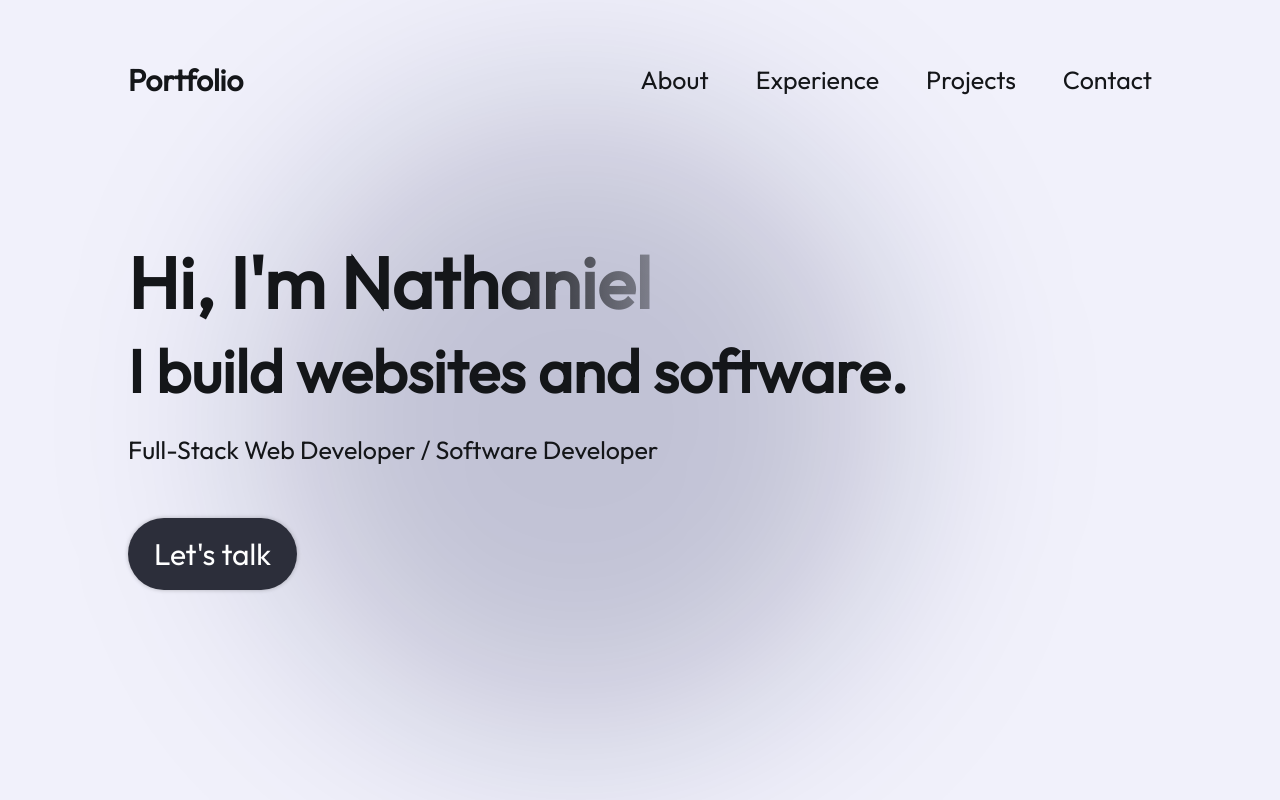
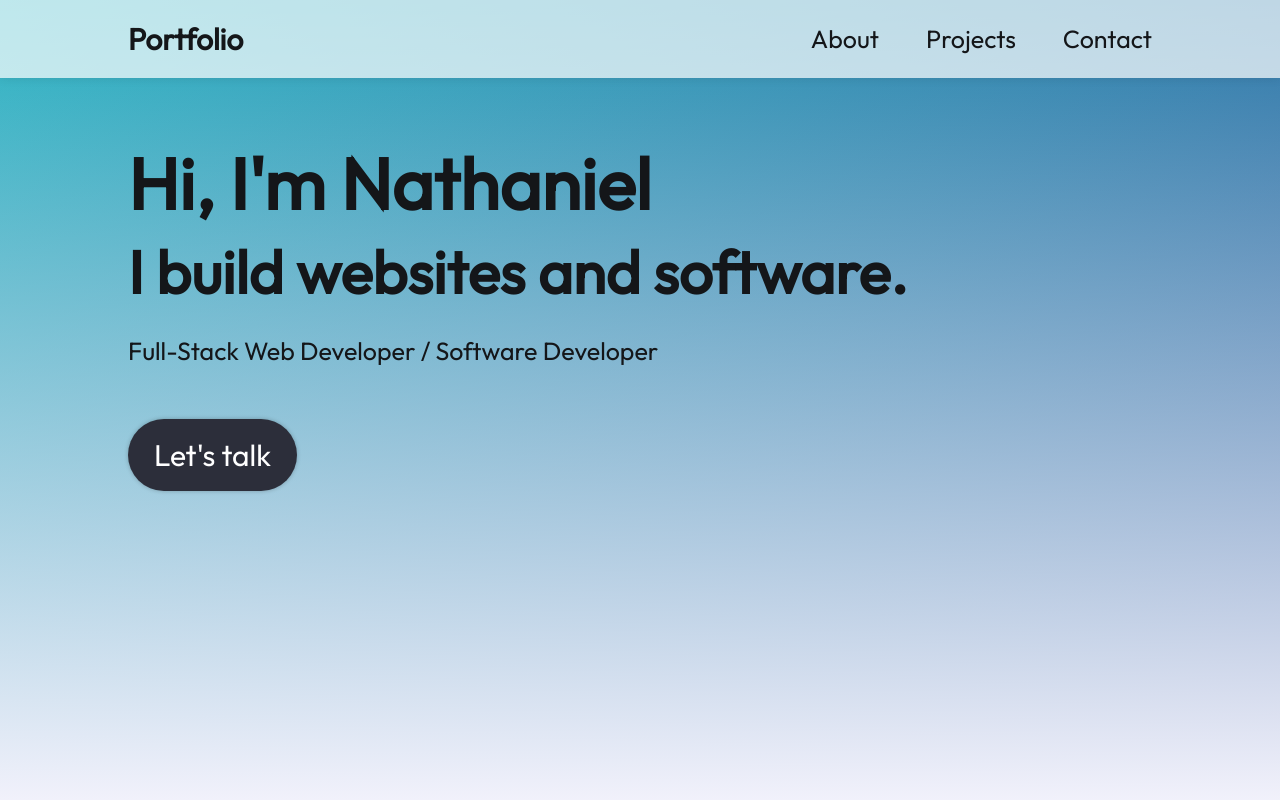
Before and after one commit to natlee9878/portfolio_web, a React (Vite) app: page / in a window 1280 px wide. Shown: the top 800 px of the page. Built offline with nearby package versions, Linux system fonts and the light colour scheme.

Commit message:
added dist

```diff
--- a/src/App.module.css
+++ b/src/App.module.css
@@ -5,3 +5,39 @@
     width: 100%;
     height: 100%;
 }
+
+body, html {
+    margin: 0;
+    padding: 0;
+    width: 100%;
+    height: 100%;
+    overflow-x: hidden; /* Ensure no horizontal scrollbars */
+    background: linear-gradient(-45deg, #ee7752, #e73c7e, #23a6d5, #23d5ab);
+    background-size: 400% 400%;
+    animation: gradient 15s ease infinite;
+    scroll-behavior: smooth;
+    scroll-padding-top: 100px; /* Adjust as needed */
+
+}
+
+@keyframes gradient {
+    0% {
+        background-position: 0% 50%;
+    }
+    50% {
+        background-position: 100% 50%;
+    }
+    100% {
+        background-position: 0% 50%;
+    }
+}
+
+.appContainer {
+    width: 100%;
+    height: 100%;
+    overflow: hidden;
+    display: flex;
+    flex-direction: column;
+    justify-content: flex-start;
+    align-items: stretch;
+}
--- a/src/components/About/About.module.css
+++ b/src/components/About/About.module.css
@@ -1,6 +1,4 @@
 @import "../../vars.css";
-
-
 
 .container {
   position: relative;
@@ -11,7 +9,6 @@
   margin-left: 10%;
   margin-right: 10%;
   overflow: hidden;
-
 }
 
 .title {
@@ -77,7 +74,7 @@
   align-items: center;
   margin-left: 5%;
   margin-right: 10%;
-  font-size: 16px;
+  font-size: 17px;
   padding: 25px;
   display: inline;
 }
@@ -95,6 +92,7 @@
 
     .content {
         flex-direction: column;
+        text-align: center;
     }
 
     .aboutImage {
--- a/src/components/Contact/Contact.module.css
+++ b/src/components/Contact/Contact.module.css
@@ -1,4 +1,6 @@
 @import "../../vars.css";
+
+
 
 text {
   font-style: var(--font-robot);
--- a/src/components/Copyright/Copyright.module.css
+++ b/src/components/Copyright/Copyright.module.css
@@ -1,11 +1,10 @@
 @import "../../vars.css";
 
 .copyright {
-    background-color: #000; /* Black background color */
-    color: #fff; /* White text color */
-    text-align: center; /* Center align text */
-    padding: 10px 0; /* Padding for top and bottom */
-    position:; /* Fixed position to stick to viewport */
-    bottom: 0; /* Stick to the bottom */
-    width: 100%; /* Full width */
+    background-color: #000;
+    color: #fff;
+    text-align: center;
+    padding: 10px 0;
+    bottom: 0;
+    width: 100%;
   }
--- a/src/components/Experience/Experience.module.css
+++ b/src/components/Experience/Experience.module.css
@@ -5,6 +5,7 @@
   margin-top: 79px;
   margin-left: 10%;
   margin-right: 10%;
+  margin-bottom: 10%;
 }
 
 .title {
--- a/src/components/Hero/Hero.jsx
+++ b/src/components/Hero/Hero.jsx
@@ -1,12 +1,12 @@
-import React from 'react';
-import { getImageUrl } from '../../utils';
+import React from "react";
+import { getImageUrl } from "../../utils";
 import styles from "./Hero.module.css";
 
 export const Hero = () => {
   return (
+    <div className={styles.heroWrapper}>
     <section className={styles.container}>
       <div className={styles.content}>
-                {/*<h4 className={styles.smalltext}>Hi, my name is</h4>*/}
         <h2 className={styles.title}>Hi, I'm Nathaniel</h2>
         <p className={styles.subtitle}>I build websites and software.</p>
         <p className={styles.description}>
@@ -16,13 +16,7 @@ export const Hero = () => {
           Let's talk
         </a>
       </div>
-            {/* <img
-                src={getImageUrl("hero/circlenat.png")}
-                alt="Hero image of me"
-                className={styles.heroImg}
-            /> */}
-            <div className={styles.topBlur} />
-            {/* <div className={styles.bottomBlur} /> */}
     </section>
+    </div>
   );
 };
--- a/src/components/Hero/Hero.module.css
+++ b/src/components/Hero/Hero.module.css
@@ -1,17 +1,47 @@
 @import "../../vars.css";
+
+.heroWrapper {
+    position: relative;
+    width: 100%;
+    height: 100vh;
+    overflow: hidden;
+    background: linear-gradient(135deg, #1a2980, #26d0ce, #2e1a80);
+    background-size: 400% 400%;
+    animation: gradient 15s ease infinite;
+}
+
+.heroWrapper::after {
+    content: '';
+    position: absolute;
+    bottom: 0;
+    left: 0;
+    width: 100%;
+    height: 100vh;
+    background: linear-gradient(to bottom, rgba(255, 255, 255, 0), var(--color-bg));
+}
+@keyframes gradient {
+    0% {
+        background-position: 0% 50%;
+    }
+    50% {
+        background-position: 100% 50%;
+    }
+    100% {
+        background-position: 0% 50%;
+    }
+}
 
 .container {
     position: relative;
     display: flex;
     align-items: flex-start;
     justify-content: space-between;
-    margin-top: 10%;
     z-index: 1;
     margin-left: 10%;
     margin-right: 10%;
     height: 100vh;
-
     /* margin-bottom: 49px; */
+    padding-top: 10%;
 }
 
 .content {
@@ -35,12 +65,7 @@
     margin-bottom: 5px;
     margin-top: 10px;
     font-family: var(--font-roboto);
-    background:
-        linear-gradient(90deg,
-        #141619 70%,
-            rgba(255, 255, 255, 0) 120%);
-    -webkit-text-fill-color: transparent;
-    -webkit-background-clip: text;
+
 }
 
 .subtitle {
@@ -66,18 +91,12 @@
     font-weight: 400;
     padding: 17px 26px;
     box-shadow: 0 0 4px 0 rgba(0, 0, 0, 0.25);
+    transition: transform 0.3s, background-color 0.3s;
 }
 
-.heroImg {
-    width: 35%;
-    z-index: 1;
-    margin-left: 10%;
-
-    /* Animation */
-    animation-name: floating;
-    animation-duration: 3s;
-    animation-iteration-count: infinite;
-    animation-timing-function: ease-in-out;
+.contactBtn:hover {
+    background-color: var(--color-dark);
+    transform: scale(1.1);
 }
 
 @keyframes floating {
@@ -94,38 +113,11 @@
     }
 }
 
-.topBlur {
-    position: absolute;
-    width: 50vw;
-    height: 50vw;
-    min-width: 350px;
-    min-width: 350px;
-    top: -128px;
-    left: 10vw;
-    border-radius: 764px;
-    background: rgba(5, 10, 68, 0.2); /* Adjusted to --color-dark with 70% opacity */
-    filter: blur(100px);
-    z-index: 0;
-}
-
-.bottomBlur {
-    position: absolute;
-    width: 70vw;
-    height: 50vw;
-    min-width: 250px; /* Adjusted minimum width */
-    top: 246px;
-    right: -25vw;
-    border-radius: 764px;
-    background: rgba(5, 10, 68, 0.3); /* Adjusted to --color-dark with 70% opacity */
-    filter: blur(100px);
-    z-index: 0;
-}
 
 @media screen and (max-width: 830px) {
     .container {
         align-items: flex-start;
         margin-top: 10%;
-
     }
 
     .title {
--- a/src/components/Navbar/Navbar.jsx
+++ b/src/components/Navbar/Navbar.jsx
@@ -3,10 +3,8 @@ import React, { useState } from "react";
 import styles from "./Navbar.module.css";
 import { getImageUrl } from "../../utils";
 
-
-
 export const Navbar = () => {
-    const [ menuOpen, setMenuOpen ] = useState(false);
+  const [menuOpen, setMenuOpen] = useState(false);
   return (
     <nav className={styles.navbar}>
       <a className={styles.title} href="/">
@@ -15,17 +13,20 @@ export const Navbar = () => {
       <div className={styles.menu}>
         <img
           className={styles.menuBtn}
-                    src={menuOpen ? getImageUrl('nav/closeIcon.png') : getImageUrl('nav/menuIcon.png')}
+          src={
+            menuOpen
+              ? getImageUrl("nav/closeIcon.png")
+              : getImageUrl("nav/menuIcon.png")
+          }
           alt="menu-button"
           onClick={() => setMenuOpen(!menuOpen)}
         />
-                <ul className={`${styles.menuItems} ${menuOpen && styles.menuOpen}`}
-                onClick={() => setMenuOpen(false)}>
+        <ul
+          className={`${styles.menuItems} ${menuOpen && styles.menuOpen}`}
+          onClick={() => setMenuOpen(false)}
+        >
           <li>
             <a href="#about">About</a>
-                    </li>
-                    <li>
-                        <a href="#experience">Experience</a>
           </li>
           <li>
             <a href="#projects">Projects</a>
@@ -36,5 +37,5 @@ export const Navbar = () => {
         </ul>
       </div>
     </nav>
-    )
+  );
 };
--- a/src/components/Navbar/Navbar.module.css
+++ b/src/components/Navbar/Navbar.module.css
@@ -1,15 +1,21 @@
 @import "../../vars.css";
 
 .navbar {
-    position: relative;
+  position: fixed;
+  top: 0;
+  left: 0;
+  width: 100%;
   display: flex;
   align-items: center;
-    justify-content:  space-between;
-    padding-top: 61px;
-    z-index: 2;
-    margin: 0 10%;
+  justify-content: space-between;
+  padding: 20px 10%;
+  z-index: 1000;
+  background-color: rgba(255, 255, 255, 0.7);
+  box-shadow: 0 0 10px rgba(0, 0, 0, 0.1);
+  transition:
+    background-color 0.3s ease,
+    box-shadow 0.3s ease;
 }
-
 .title {
   font-size: 30px;
   font-weight: 600;
@@ -18,7 +24,7 @@
 }
 
 .menu {
-    display:flex;
+  display: flex;
 }
 
 .menuItems {
@@ -59,24 +65,20 @@
     cursor: pointer;
   }
 
-    .menuItems{
+  .menuItems {
     display: none;
     flex-direction: column;
     align-items: center;
     gap: 13px;
     border-radius: 10px;
-        background: rgb(25,55,109);
-        background: linear-gradient(
-            0deg,
-            rgba(25, 55, 109, 0.2) 0%,
-            rgba(25, 55, 109, 1) 100% );
+    background: rgb(25, 55, 109);
+    background: rgba(255, 255, 255, 0.7) 0%;
     padding: 24px 33px;
-        box-shadow: 0 0 4px 0 rgba(0, 0, 0, 0.25);
+    box-shadow: 0 0 10px rgba(0, 0, 0, 0.1);
   }
 
   .menuOpen {
     display: flex;
     z-index: 1;
   }
-
 }
--- a/src/components/Project/Project.module.css
+++ b/src/components/Project/Project.module.css
@@ -1,7 +1,8 @@
 @import "../../vars.css";
 
 .container {
-    margin-top: 76px;
+    padding: 73px;
+    margin-top: 10%;
     color: var(--color-text);
     margin-left: 10%;
     margin-right: 10%;
--- a/src/vars.css
+++ b/src/vars.css
@@ -7,6 +7,8 @@
     --color-bg: #f1f1fb;
     --color-dark: #050a44;
     --color-button: #2c2e3a;
+    --color-button-hover: #2980b9; /* Example hover color */
+
     /*fonts*/
     --fonts-robot: "Roboto";
 }
```
Also changed, not shown: assets/hero/arrowDown.png (added). Lines whose indentation alone changed are shown as unchanged.
